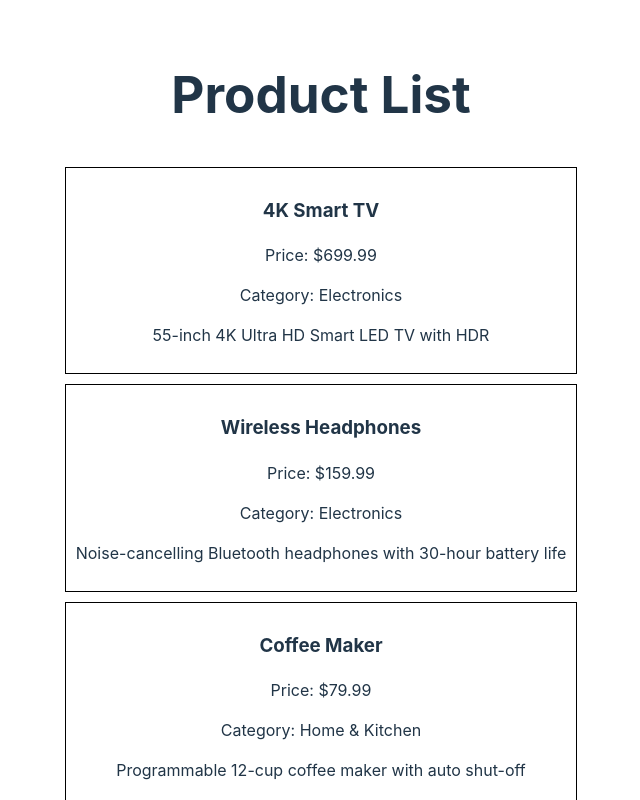
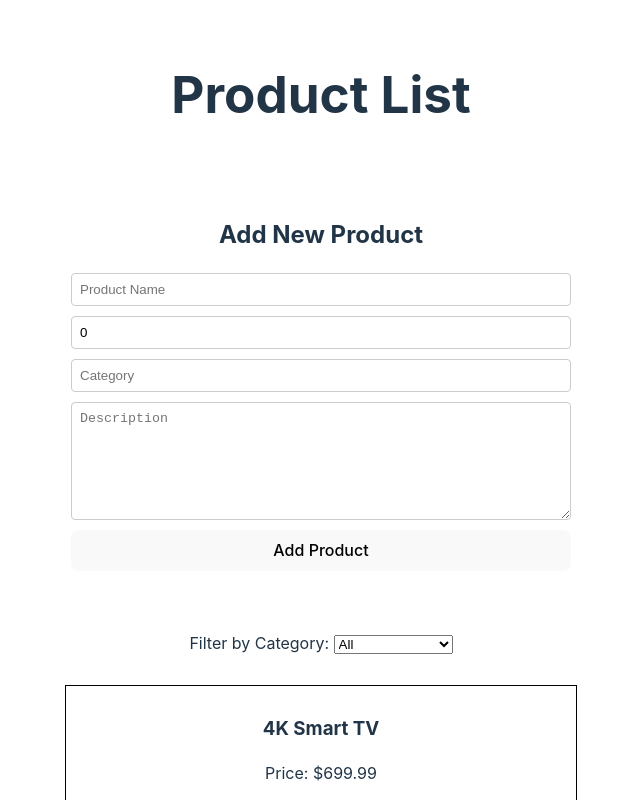
Before and after one commit to FredDahl/product-dashboard, a React (Vite) app: page / in a window 1280 px wide. Shown: the top 800 px of the page, without its empty margins (319-959 px from the left). Built offline with nearby package versions, Linux system fonts and the light colour scheme.

Commit message:
AddProduct component, filter by category functionality

```diff
--- a/src/App.tsx
+++ b/src/App.tsx
@@ -1,5 +1,5 @@
 // App.tsx
-import ProductList from './components/productList/productListInterface'
+import ProductList from './components/productListInterface/ProductListInterface'
 // CSS
 import './App.css'
 
--- /dev/null
+++ b/src/components/addProduct/AddProduct.tsx
@@ -0,0 +1,57 @@
+// AddProduct.tsx
+import { useState } from 'react';
+import * as I from '../../interfaces/interfaces';
+import { AddProductContainer } from './AddProductStyle';
+
+interface AddProductProps {
+  onAddProduct: (product: I.Product) => void;
+}
+
+function AddProduct({ onAddProduct }: AddProductProps) {
+  const [product, setProduct] = useState<I.Product>({
+    name: '',
+    price: 0,
+    category: '',
+    description: ''
+  });
+
+  const handleSubmit = (e: React.FormEvent) => {
+    e.preventDefault();
+    onAddProduct(product);
+    setProduct({ name: '', price: 0, category: '', description: '' });
+  };
+
+  return (
+    <AddProductContainer>
+      <h2>Add New Product</h2>
+      <form onSubmit={handleSubmit}>
+        <input
+          type="text"
+          placeholder="Product Name"
+          value={product.name}
+          onChange={(e) => setProduct({...product, name: e.target.value})}
+        />
+        <input
+          type="number"
+          placeholder="Price"
+          value={product.price}
+          onChange={(e) => setProduct({...product, price: Number(e.target.value)})}
+        />
+        <input
+          type="text"
+          placeholder="Category"
+          value={product.category}
+          onChange={(e) => setProduct({...product, category: e.target.value})}
+        />
+        <textarea
+          placeholder="Description"
+          value={product.description}
+          onChange={(e) => setProduct({...product, description: e.target.value})}
+        />
+        <button type="submit">Add Product</button>
+      </form>
+    </AddProductContainer>
+  );
+}
+
+export default AddProduct;
--- /dev/null
+++ b/src/components/addProduct/AddProductStyle.ts
@@ -0,0 +1,24 @@
+import styled from 'styled-components';
+
+export const AddProductContainer = styled.div`
+  width: 100%;
+  max-width: 500px;
+  margin: 20px auto;
+  padding: 20px;
+
+  form {
+    display: flex;
+    flex-direction: column;
+    gap: 10px;
+  }
+
+  input, textarea {
+    padding: 8px;
+    border: 1px solid #ccc;
+    border-radius: 4px;
+  }
+
+  textarea {
+    min-height: 100px;
+  }
+`;
--- a/src/components/productList/productListInterface.tsx
+++ /dev/null
@@ -1,31 +0,0 @@
-// productListInterface.tsx
-import { useState } from 'react'
-// Components
-import ProductListItem from '../productListItem/productListItem'
-// Styled Components
-import { Container } from './productListInterfaceStyle'
-// Mockup Data
-import { products } from '../../mockupData/mockupData';
-
-function ProductListInterface() {
-  const [count, setCount] = useState(0)
-
-  return (
-      <Container>
-        <h1>Product List</h1>
-        <div className="products-grid">
-        {products.map((product, index) => (
-          <ProductListItem
-            key={index}
-            product={product}
-          />
-        ))}
-      </div>
-          <button onClick={() => setCount((count) => count + 1)}>
-            count is {count}
-          </button>
-      </Container>
-  )
-}
-
-export default ProductListInterface
--- /dev/null
+++ b/src/components/productListInterface/ProductListInterface.tsx
@@ -0,0 +1,67 @@
+// ProductListInterface.tsx
+import { useState, useMemo } from 'react'
+// Components
+import ProductListItem from '../productListItem/ProductListItem'
+import AddProduct from '../addProduct/AddProduct'
+// Interfaces
+import * as I from '../../interfaces/interfaces'
+// Styled Components
+import { Container } from './ProductListInterfaceStyle'
+// Mockup Data
+import { products as initialProducts } from '../../mockupData/mockupData';
+
+function ProductListInterface() {
+  const [products, setProducts] = useState<I.Product[]>(initialProducts);
+  const [selectedCategory, setSelectedCategory] = useState<string>('all');
+
+  // Get unique categories
+  const categories = useMemo(() => {
+    const uniqueCategories = new Set(products.map(product => product.category));
+    return ['all', ...Array.from(uniqueCategories)];
+  }, [products]);
+
+  // Handle Add Product
+  // put the new product first and then spread the existing products,
+  // so the new product is at the top of the list.
+  const handleAddProduct = (newProduct: I.Product) => {
+    setProducts([newProduct, ...products]);
+  };
+
+  // Filter products based on selected category
+  const filteredProducts = useMemo(() => {
+    if (selectedCategory === 'all') return products;
+    return products.filter(product => product.category === selectedCategory);
+  }, [products, selectedCategory]);
+
+  return (
+    <Container>
+      <h1>Product List</h1>
+      <AddProduct onAddProduct={handleAddProduct} />
+
+      <div style={{ margin: '20px 0' }}>
+        <label>Filter by Category: </label>
+        <select
+          value={selectedCategory}
+          onChange={(e) => setSelectedCategory(e.target.value)}
+        >
+          {categories.map(category => (
+            <option key={category} value={category}>
+              {category.charAt(0).toUpperCase() + category.slice(1)}
+            </option>
+          ))}
+        </select>
+      </div>
+
+      <div>
+        {filteredProducts.map((product, index) => (
+          <ProductListItem
+            key={index}
+            product={product}
+          />
+        ))}
+      </div>
+    </Container>
+  )
+}
+
+export default ProductListInterface
--- a/src/components/productList/productListInterfaceStyle.ts
+++ b/src/components/productListInterface/ProductListInterfaceStyle.ts
@@ -1,4 +1,4 @@
-// productListInterfaceStyle.ts
+// ProductListInterfaceStyle.ts
 import styled from 'styled-components'
 
 export const Container = styled.div`
--- a/src/components/productListItem/productListItem.tsx
+++ b/src/components/productListItem/productListItem.tsx
@@ -1,8 +1,8 @@
-// productListItem.tsx
+// ProductListItem.tsx
 // Interfaces
 import * as I from "../../interfaces/interfaces"
 // Styled Components
-import { ProductItem } from './productListItemStyle'
+import { ProductItem } from './ProductListItemStyle'
 
   function ProductListItem({ product }: { product: I.Product }) {
     return (
--- a/src/components/productListItem/productListItemStyle.ts
+++ b/src/components/productListItem/productListItemStyle.ts
@@ -1,4 +1,4 @@
-// productListItemStyle.ts
+// ProductListItemStyle.ts
 import styled from 'styled-components'
 
 export const ProductItem = styled.div`
--- a/src/components/template/template.tsx
+++ b/src/components/template/template.tsx
@@ -1,7 +1,7 @@
-// template.tsx
+// Template.tsx
 import { useState } from 'react'
 // Styled Components
-import { Container } from './templateStyle'
+import { Container } from './TemplateStyle'
 
 function Template() {
   const [count, setCount] = useState(0)
--- a/src/components/template/templateStyle.ts
+++ b/src/components/template/templateStyle.ts
@@ -1,4 +1,4 @@
-// templateStyle.ts
+// TemplateStyle.ts
 import styled from 'styled-components'
 
 export const Container = styled.div`
```
